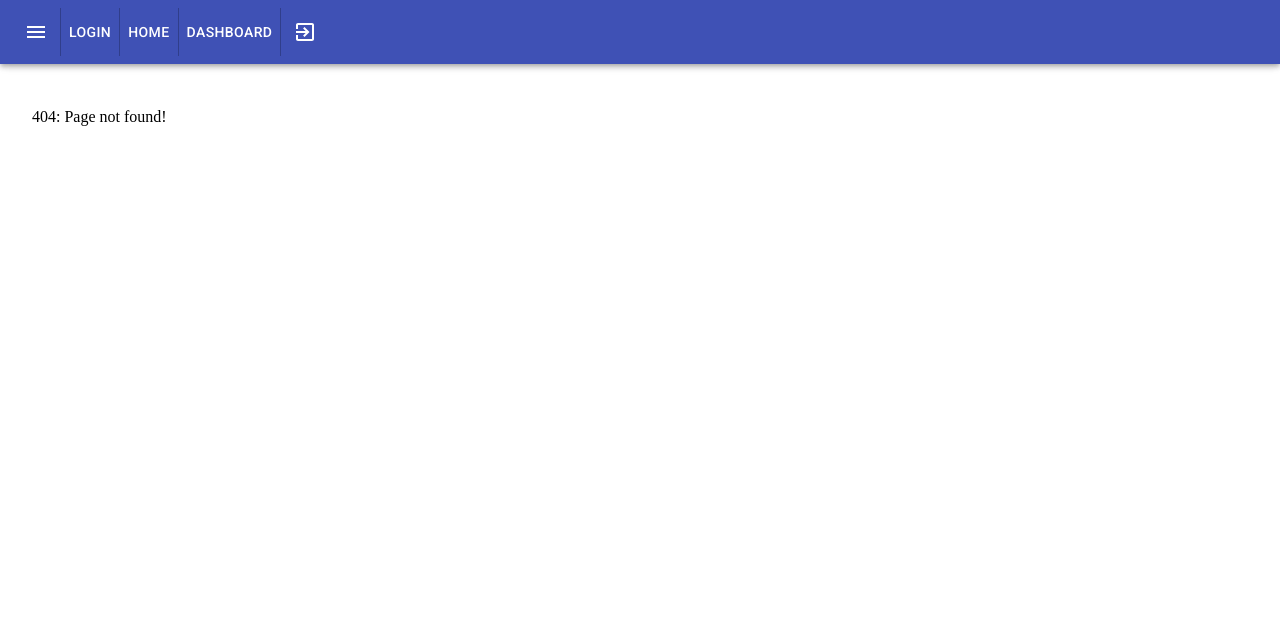
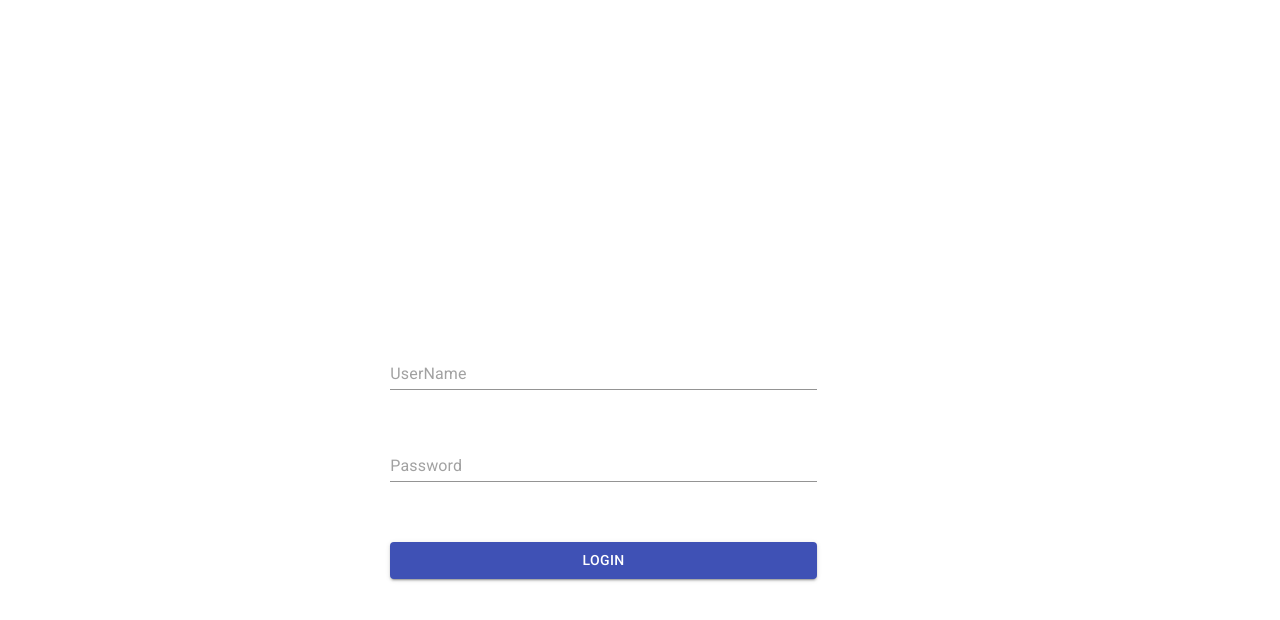
Before and after one commit to epowelldev/p03-outdoor-activity-app, a React (Create React App) app in the folder client/: page /Login in a window 1280 px wide. Before the commit this address had no page. Shown: the top 620 px of the page. Built offline with nearby package versions, Linux system fonts and the light colour scheme; the HTML template or start-up script is replaced by a standard one.

Commit message:
login page style update

```diff
--- a/client/src/App.js
+++ b/client/src/App.js
@@ -13,10 +13,11 @@ function App() {
   return (
     <Router>
       <Container>
-        <Navbar />
+        {/* <Navbar /> */}
         <Switch>
           <Route exact path="/" component={Home} />
           <Route exact path="/CreateEvent" component={CreateEvent} />
+          <Route exact path="/Login" component={Login} />
           <Route component={NotFound} />
         </Switch>
       </Container>
--- a/client/src/components/Login.js
+++ b/client/src/components/Login.js
@@ -1,19 +1,34 @@
+import { makeStyles } from '@material-ui/core/styles';
+import {Button, Input, Box} from '@material-ui/core';
 
-import {Button, Input, Box} from '@material-ui/core';
+
+const useStyles=makeStyles({
+  formStyles:{
+    display:"flex",
+    flexDirection:"column",
+    width:"40%",
+    marginLeft:"27%",
+    marginTop:"27%"
+  },
+  inputStyles:{
+    margin:"30px"
+  }
+});
 function Login(){
+  const classes = useStyles();
 return(
 <form >
-    <Box>
-<Input placeholder="UserName"  inputProps={{ 'aria-label': 'description' }} />
-</Box>
-<Box>
-<Input placeholder="Password" inputProps={{ 'aria-label': 'description' }} />
-</Box>
-<Box>
-<Button variant="contained" color="primary">
-  Login
-</Button>
-</Box>
+
+  <Box className={classes.formStyles}>
+
+    <Input placeholder="UserName" className={classes.inputStyles} inputProps={{ 'aria-label': 'description' }} />
+    <Input placeholder="Password" className={classes.inputStyles}inputProps={{ 'aria-label': 'description' }} />
+    <Button variant="contained" className={classes.inputStyles} color="primary">
+        Login
+    </Button>
+
+  </Box>
+
 </form>
 );
 }
--- a/client/src/components/layout/Navbar.js
+++ b/client/src/components/layout/Navbar.js
@@ -1,29 +1,29 @@
 /* eslint-disable import/no-anonymous-default-export */
-import AppBar from '@material-ui/core/AppBar';
-import Toolbar from '@material-ui/core/Toolbar';
-import Button from '@material-ui/core/Button';
-import IconButton from '@material-ui/core/IconButton';
-import MenuIcon from '@material-ui/icons/Menu';
+// import AppBar from '@material-ui/core/AppBar';
+// import Toolbar from '@material-ui/core/Toolbar';
+// import Button from '@material-ui/core/Button';
+// import IconButton from '@material-ui/core/IconButton';
+// import MenuIcon from '@material-ui/icons/Menu';
 
-import ExitToAppIcon from '@material-ui/icons/ExitToApp';
-import ButtonGroup from '@material-ui/core/ButtonGroup';
-import { Fragment } from 'react';
+// import ExitToAppIcon from '@material-ui/icons/ExitToApp';
+// import ButtonGroup from '@material-ui/core/ButtonGroup';
+// import { Fragment } from 'react';
 
-export default () => {
-  return (
-    <Fragment>
-      <AppBar>
-        <Toolbar>
-          <ButtonGroup variant="text" color="inherit">
-            <IconButton edge="start" aria-label="menu"><MenuIcon /></IconButton>
-            <Button>Login</Button>
-            <Button>Home</Button>
-            <Button>Dashboard</Button>
-            <IconButton edge="end" aria-label="logout"><ExitToAppIcon /></IconButton>
-          </ButtonGroup>
-        </Toolbar>
-      </AppBar>
-      <Toolbar/>
-    </Fragment>
-  );
-}
+// export default () => {
+//   return (
+//     <Fragment>
+//       <AppBar>
+//         <Toolbar>
+//           <ButtonGroup variant="text" color="inherit">
+//             <IconButton edge="start" aria-label="menu"><MenuIcon /></IconButton>
+//             <Button>Login</Button>
+//             <Button>Home</Button>
+//             <Button>Dashboard</Button>
+//             <IconButton edge="end" aria-label="logout"><ExitToAppIcon /></IconButton>
+//           </ButtonGroup>
+//         </Toolbar>
+//       </AppBar>
+//       <Toolbar/>
+//     </Fragment>
+//   );
+// }
--- a/client/src/utils/API.js
+++ b/client/src/utils/API.js
@@ -3,15 +3,15 @@ import axios from "axios";
 const API = {
 
     getEvents: function(){
-        return axios.get("/api/events");
+        return axios.get("/api/events/all");
     },
 
     createEvent: function(eventData){
-        return axios.post("/api/events",eventData);
+        return axios.post("/api/events/add",eventData);
     },
 
     createUser: function(userData){
-        return axios.post("/api/users", userData)
+        return axios.post("/api/register", userData)
     },
 
     getUser: function(){
```
